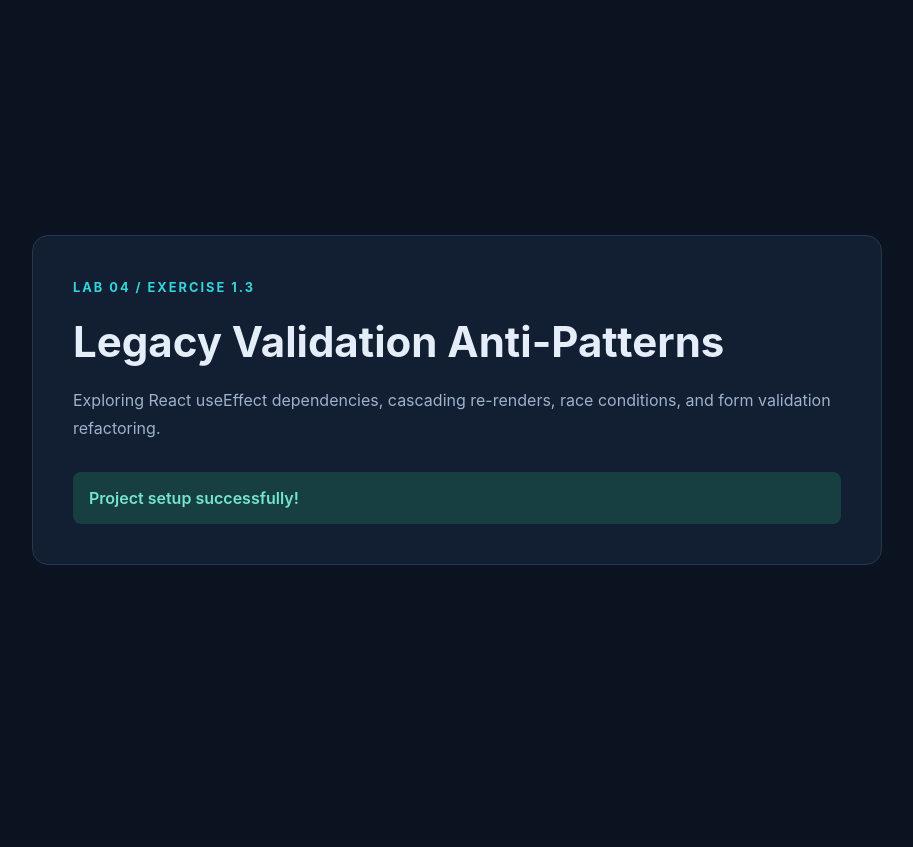
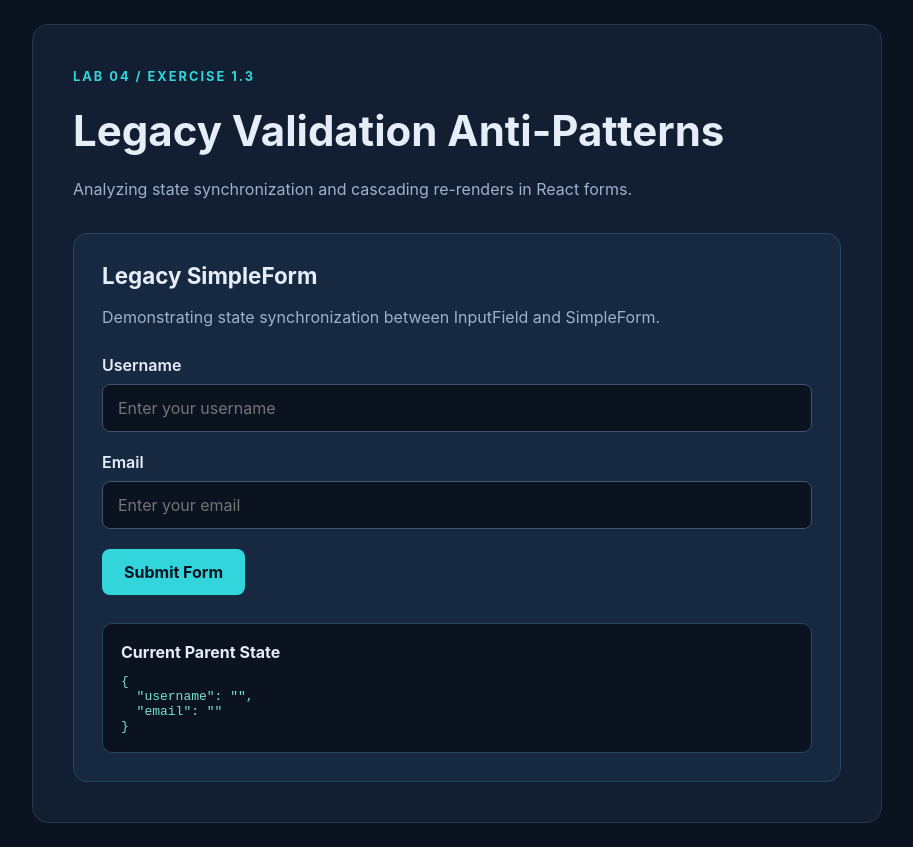
Before and after one commit to tanhung1004/Lab04_EX, a React (Vite) app in the folder Ex1.3_Form_Refactoring/: page / in a window 1280 px wide. Shown: the whole page, without its empty margins (183-1096 px from the left). Before the commit the page ends 800 px from the top, so only its background shows below. Built offline with nearby package versions, Linux system fonts and the light colour scheme.

Commit message:
feat(ex1.3): implement legacy InputField and SimpleForm

```diff
--- a/Ex1.3_Form_Refactoring/src/App.jsx
+++ b/Ex1.3_Form_Refactoring/src/App.jsx
@@ -1,3 +1,5 @@
+
+import SimpleForm from "./legacy/SimpleForm";
 
 export default function App() {
   return (
@@ -10,14 +12,11 @@ export default function App() {
         <h1>Legacy Validation Anti-Patterns</h1>
 
         <p className="description">
-          Exploring React useEffect dependencies,
-          cascading re-renders, race conditions,
-          and form validation refactoring.
+          Analyzing state synchronization and
+          cascading re-renders in React forms.
         </p>
 
-        <div className="status">
-          Project setup successfully!
-        </div>
+        <SimpleForm />
       </div>
     </main>
   );
--- a/Ex1.3_Form_Refactoring/src/legacy/InputField.jsx
+++ b/Ex1.3_Form_Refactoring/src/legacy/InputField.jsx
@@ -0,0 +1,39 @@
+
+import { useState } from "react";
+
+export default function InputField({
+  name,
+  label,
+  type = "text",
+  placeholder,
+  onValueChange,
+}) {
+  // Local state of InputField
+  const [localValue, setLocalValue] = useState("");
+
+  function handleChange(event) {
+    const newValue = event.target.value;
+
+    // Update local state
+    setLocalValue(newValue);
+
+    // Synchronize with parent directly (M14)
+    onValueChange(name, newValue);
+  }
+
+  return (
+    <div className="form-field">
+      <label htmlFor={name}>{label}</label>
+
+      <input
+        id={name}
+        name={name}
+        type={type}
+        value={localValue}
+        placeholder={placeholder}
+        onChange={handleChange}
+        autoComplete="off"
+      />
+    </div>
+  );
+}
--- a/Ex1.3_Form_Refactoring/src/legacy/SimpleForm.jsx
+++ b/Ex1.3_Form_Refactoring/src/legacy/SimpleForm.jsx
@@ -0,0 +1,71 @@
+
+import { useState } from "react";
+import InputField from "./InputField";
+
+export default function SimpleForm() {
+  // Parent form state
+  const [formData, setFormData] = useState({
+    username: "",
+    email: "",
+  });
+
+  const [submitted, setSubmitted] = useState(false);
+
+  function handleValueChange(name, value) {
+    setFormData((previous) => ({
+      ...previous,
+      [name]: value,
+    }));
+
+    setSubmitted(false);
+  }
+
+  function handleSubmit(event) {
+    event.preventDefault();
+    setSubmitted(true);
+  }
+
+  return (
+    <section className="form-card">
+      <h2>Legacy SimpleForm</h2>
+
+      <p className="form-description">
+        Demonstrating state synchronization between
+        InputField and SimpleForm.
+      </p>
+
+      <form onSubmit={handleSubmit} noValidate>
+        <InputField
+          name="username"
+          label="Username"
+          placeholder="Enter your username"
+          onValueChange={handleValueChange}
+        />
+
+        <InputField
+          name="email"
+          label="Email"
+          type="email"
+          placeholder="Enter your email"
+          onValueChange={handleValueChange}
+        />
+
+        <button className="submit-btn" type="submit">
+          Submit Form
+        </button>
+      </form>
+
+      <div className="form-state">
+        <h3>Current Parent State</h3>
+
+        <pre>{JSON.stringify(formData, null, 2)}</pre>
+      </div>
+
+      {submitted && (
+        <p className="submit-message" role="status">
+          Form submitted successfully!
+        </p>
+      )}
+    </section>
+  );
+}
--- a/Ex1.3_Form_Refactoring/src/styles/index.css
+++ b/Ex1.3_Form_Refactoring/src/styles/index.css
@@ -59,3 +59,103 @@ h1 {
   color: #75e4cc;
   font-weight: 600;
 }
+
+/* ========================================
+   M14 - LEGACY FORM COMPONENTS
+======================================== */
+
+.form-card {
+  margin-top: 30px;
+  padding: 28px;
+  border: 1px solid #28465e;
+  border-radius: 14px;
+  background: #172940;
+}
+
+.form-card h2 {
+  margin: 0 0 12px;
+  font-size: 1.4rem;
+}
+
+.form-description {
+  color: #9eb1cd;
+  line-height: 1.6;
+  margin-bottom: 24px;
+}
+
+.form-field {
+  margin-bottom: 20px;
+}
+
+.form-field label {
+  display: block;
+  margin-bottom: 9px;
+  font-weight: 600;
+}
+
+.form-field input {
+  width: 100%;
+  padding: 13px 15px;
+  border: 1px solid #405570;
+  border-radius: 8px;
+  background: #0b1220;
+  color: #e5edf8;
+  font: inherit;
+}
+
+.form-field input:focus {
+  outline: 2px solid #32d5dc;
+  outline-offset: 2px;
+}
+
+.submit-btn {
+  padding: 13px 22px;
+  border: 0;
+  border-radius: 8px;
+  background: #32d5dc;
+  color: #071521;
+  font: inherit;
+  font-weight: 700;
+  cursor: pointer;
+}
+
+.submit-btn:hover {
+  background: #68e5e9;
+}
+
+.submit-btn:focus-visible {
+  outline: 3px solid #ffe28c;
+  outline-offset: 3px;
+}
+
+.form-state {
+  margin-top: 28px;
+  padding: 18px;
+  border: 1px solid #28465e;
+  border-radius: 10px;
+  background: #0b1220;
+}
+
+.form-state h3 {
+  margin: 0 0 12px;
+  font-size: 1rem;
+}
+
+.form-state pre {
+  margin: 0;
+  color: #75e4cc;
+  white-space: pre-wrap;
+  overflow-wrap: anywhere;
+}
+
+.submit-message {
+  margin-top: 18px;
+  color: #75e4cc;
+  font-weight: 600;
+}
+
+@media (max-width: 600px) {
+  .form-card {
+    padding: 18px;
+  }
+}
```
